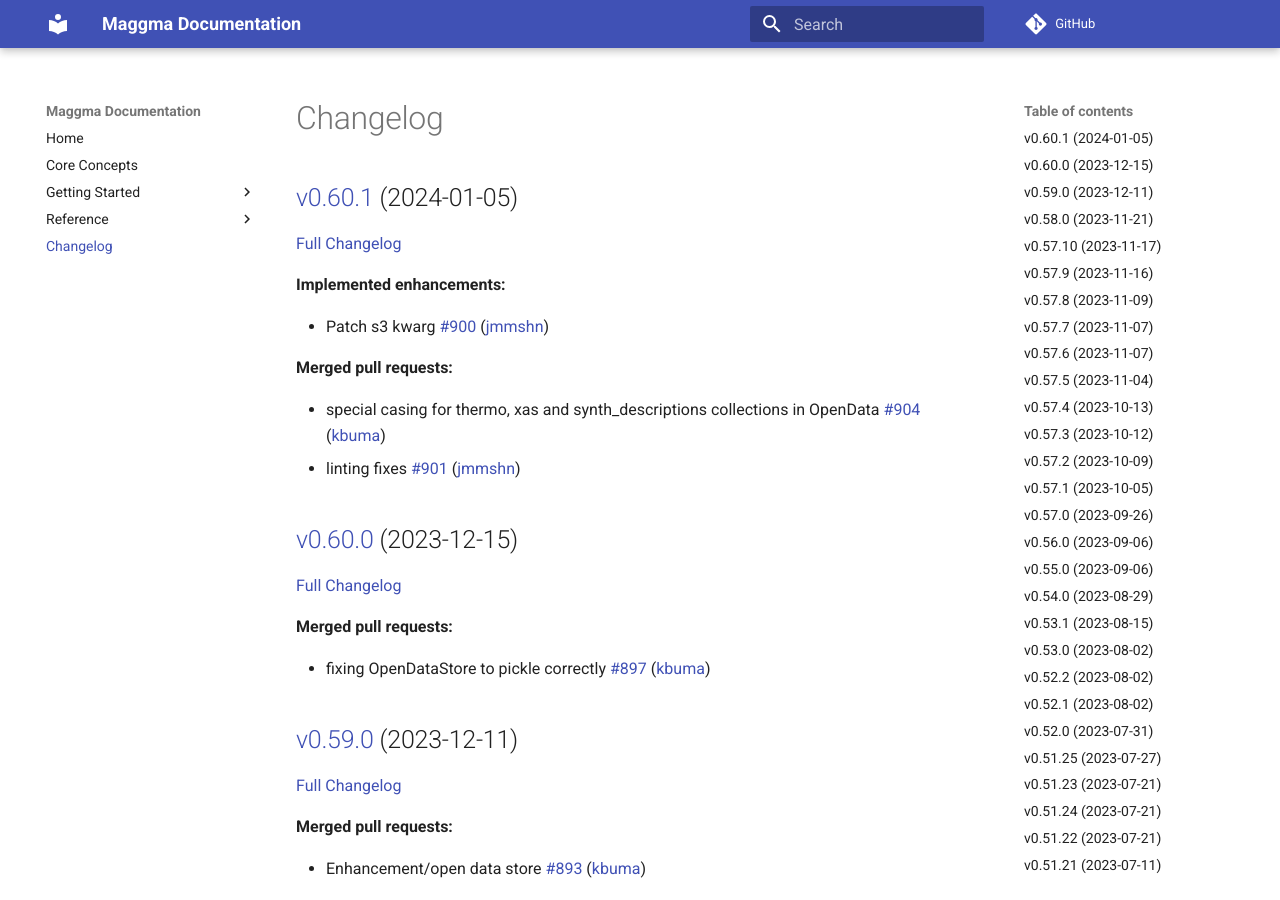
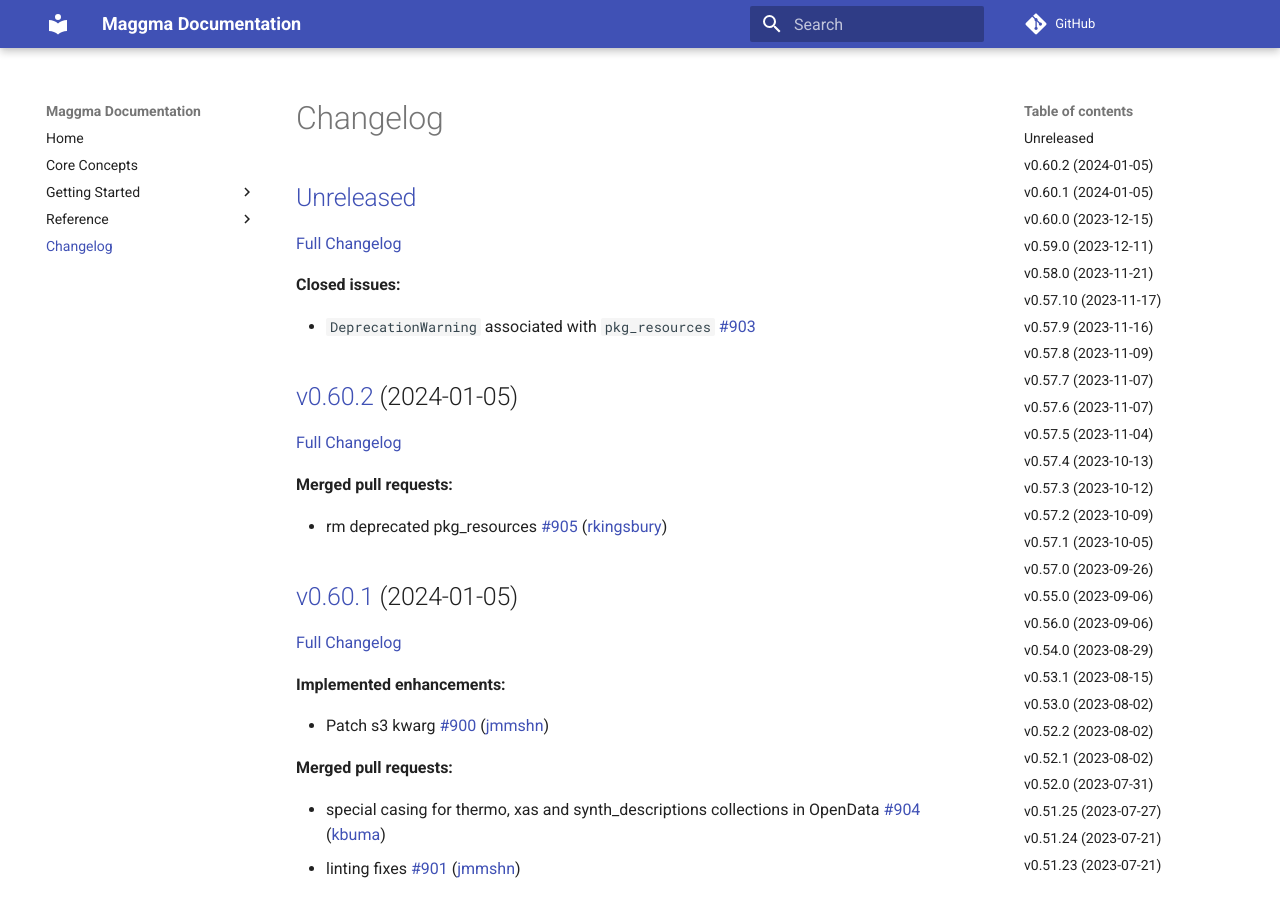
Before and after one commit to materialsproject/maggma, an MkDocs documentation site: the page built from docs/CHANGELOG.md, in a window 1280 px wide and 900 px high. Built offline with MkDocs 1.6.1 and Material for MkDocs 9.7.7, drawn with Linux system fonts in a browser that asks for light colours; comment, search, counter and statistics services are not loaded; some of the changed text lies outside the part shown.

Commit message:
Updated CHANGELOG.md

```diff
--- a/docs/CHANGELOG.md
+++ b/docs/CHANGELOG.md
@@ -1,4 +1,20 @@
 # Changelog
+
+## [Unreleased](https://github.com/materialsproject/maggma/tree/HEAD)
+
+[Full Changelog](https://github.com/materialsproject/maggma/compare/v0.60.2...HEAD)
+
+**Closed issues:**
+
+- `DeprecationWarning` associated with `pkg_resources` [\#903](https://github.com/materialsproject/maggma/issues/903)
+
+## [v0.60.2](https://github.com/materialsproject/maggma/tree/v0.60.2) (2024-01-05)
+
+[Full Changelog](https://github.com/materialsproject/maggma/compare/v0.60.1...v0.60.2)
+
+**Merged pull requests:**
+
+- rm deprecated pkg\_resources [\#905](https://github.com/materialsproject/maggma/pull/905) ([rkingsbury](https://github.com/rkingsbury))
 
 ## [v0.60.1](https://github.com/materialsproject/maggma/tree/v0.60.1) (2024-01-05)
 
@@ -134,7 +150,7 @@
 
 ## [v0.57.0](https://github.com/materialsproject/maggma/tree/v0.57.0) (2023-09-26)
 
-[Full Changelog](https://github.com/materialsproject/maggma/compare/v0.56.0...v0.57.0)
+[Full Changelog](https://github.com/materialsproject/maggma/compare/v0.55.0...v0.57.0)
 
 **Merged pull requests:**
 
@@ -144,13 +160,13 @@
 - Automated dependency upgrades [\#860](https://github.com/materialsproject/maggma/pull/860) ([github-actions[bot]](https://github.com/apps/github-actions))
 - Update @arosen93 to @Andrew-S-Rosen [\#859](https://github.com/materialsproject/maggma/pull/859) ([Andrew-S-Rosen](https://github.com/Andrew-S-Rosen))
 
+## [v0.55.0](https://github.com/materialsproject/maggma/tree/v0.55.0) (2023-09-06)
+
+[Full Changelog](https://github.com/materialsproject/maggma/compare/v0.56.0...v0.55.0)
+
 ## [v0.56.0](https://github.com/materialsproject/maggma/tree/v0.56.0) (2023-09-06)
 
-[Full Changelog](https://github.com/materialsproject/maggma/compare/v0.55.0...v0.56.0)
-
-## [v0.55.0](https://github.com/materialsproject/maggma/tree/v0.55.0) (2023-09-06)
-
-[Full Changelog](https://github.com/materialsproject/maggma/compare/v0.54.0...v0.55.0)
+[Full Changelog](https://github.com/materialsproject/maggma/compare/v0.54.0...v0.56.0)
 
 **Closed issues:**
 
@@ -217,19 +233,19 @@
 
 ## [v0.51.25](https://github.com/materialsproject/maggma/tree/v0.51.25) (2023-07-27)
 
-[Full Changelog](https://github.com/materialsproject/maggma/compare/v0.51.23...v0.51.25)
+[Full Changelog](https://github.com/materialsproject/maggma/compare/v0.51.24...v0.51.25)
 
 **Merged pull requests:**
 
 - Some cleanup: `isort`, updated classifiers, remove unused kwarg [\#833](https://github.com/materialsproject/maggma/pull/833) ([Andrew-S-Rosen](https://github.com/Andrew-S-Rosen))
 
+## [v0.51.24](https://github.com/materialsproject/maggma/tree/v0.51.24) (2023-07-21)
+
+[Full Changelog](https://github.com/materialsproject/maggma/compare/v0.51.23...v0.51.24)
+
 ## [v0.51.23](https://github.com/materialsproject/maggma/tree/v0.51.23) (2023-07-21)
 
-[Full Changelog](https://github.com/materialsproject/maggma/compare/v0.51.24...v0.51.23)
-
-## [v0.51.24](https://github.com/materialsproject/maggma/tree/v0.51.24) (2023-07-21)
-
-[Full Changelog](https://github.com/materialsproject/maggma/compare/v0.51.22...v0.51.24)
+[Full Changelog](https://github.com/materialsproject/maggma/compare/v0.51.22...v0.51.23)
 
 **Closed issues:**
 
```
